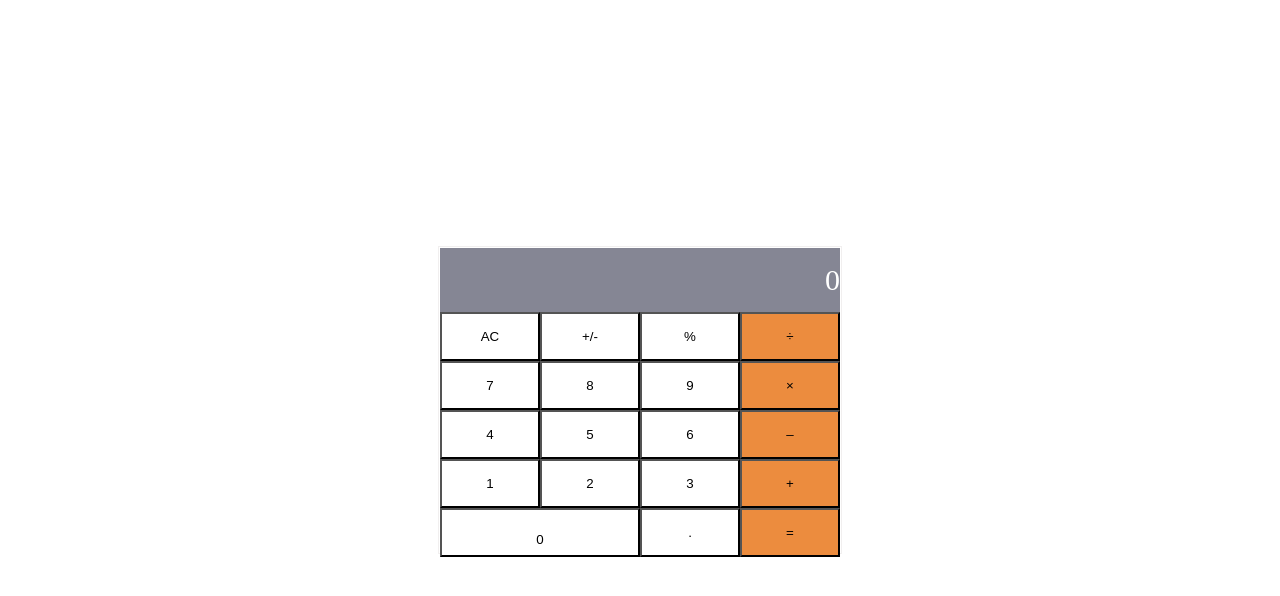
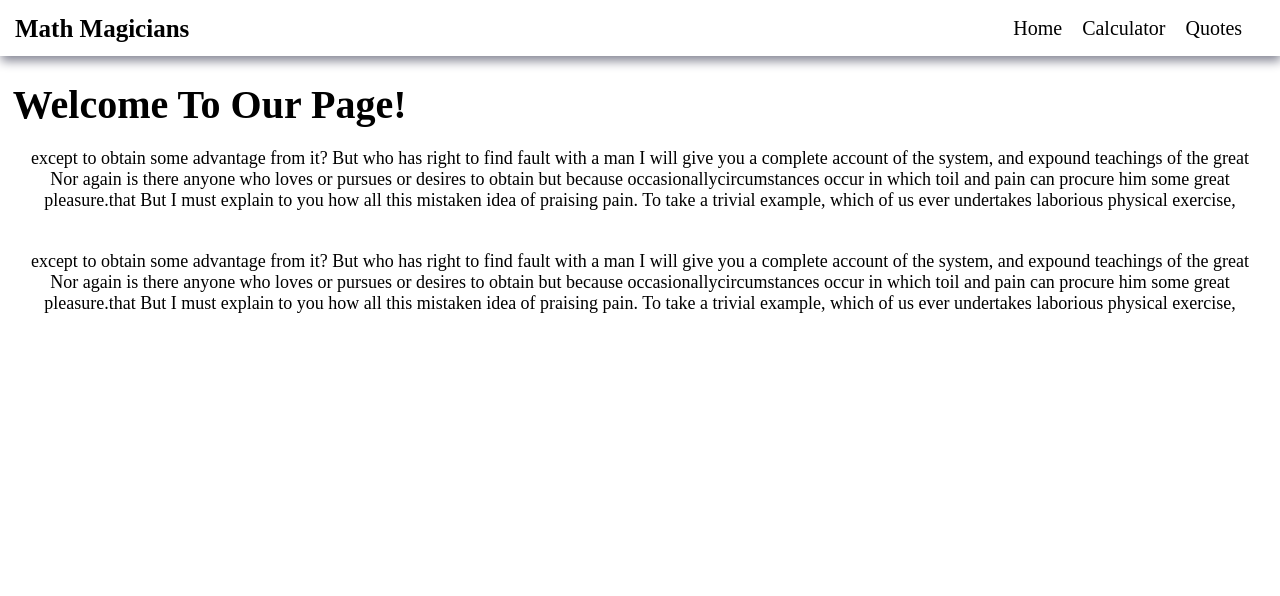
Before and after one commit to Christianib003/Math-Magician, a React (Create React App) app: page / in a window 1280 px wide. Shown: the top 596 px of the page. Built offline with nearby package versions, Linux system fonts and the light colour scheme.

Commit message:
add all three pages

```diff
--- a/package.json
+++ b/package.json
@@ -9,6 +9,7 @@
     "big.js": "^6.1.1",
     "react": "^17.0.2",
     "react-dom": "^17.0.2",
+    "react-router-dom": "^6.3.0",
     "react-scripts": "5.0.0",
     "web-vitals": "^2.1.4"
   },
--- a/src/App.js
+++ b/src/App.js
@@ -1,13 +1,22 @@
 /* eslint-disable react/prefer-stateless-function */
 
+import { Routes, Route } from 'react-router-dom';
 import React from 'react';
+import Nav from './components/Nav';
+import Home from './components/Home';
 import Calculator from './components/Calculator';
+import Quotes from './components/Quotes';
 
 class App extends React.Component {
   render() {
     return (
       <div className="Calculator">
-        <Calculator />
+        <Nav />
+        <Routes>
+          <Route exact path="/" element={<Home />} />
+          <Route path="/calculator" element={<Calculator />} />
+          <Route path="/quotes" element={<Quotes />} />
+        </Routes>
       </div>
     );
   }
--- a/src/components/Calculator.js
+++ b/src/components/Calculator.js
@@ -1,64 +1,57 @@
-/* eslint-disable react/prefer-stateless-function */
-/* eslint-disable react/destructuring-assignment */
+import React, { useState } from 'react';
+import calculate from '../logic/solve';
 
-import React from 'react';
-import calculate from './logic/solve';
-
-class Calculator extends React.Component {
-  constructor(props) {
-    super(props);
-    this.state = {
+const Calculator = () => {
+  const [state, setState] = useState({
     total: 0,
     next: '',
     operation: '',
+  });
+
+  const handleClick = (e) => {
+    const { total, next, operation } = calculate(state, e.target.textContent);
+    if (next === null && total === null) {
+      setState({ next, total: 0, operation });
+    } else {
+      setState({ next, total, operation });
+    }
   };
-    this.handleClick = this.handleClick.bind(this);
-  }
 
-  handleClick(e) {
-    const buttons = e.target.id;
-    const { total, next, operation } = calculate(this.state, buttons);
-    if (next === null && total === null) {
-      this.setState({ next, total: 0, operation });
-    } else {
-      this.setState({ next, total, operation });
-    }
-  }
-
-  render() {
   return (
     <>
+      <div className="left">
+        <h2>Lets do some Math</h2>
+      </div>
       <div className="container">
         <div className="input_field">
-            {this.state.total}
-            {this.state.operation}
-            {this.state.next}
+          {state.total}
+          {state.operation}
+          {state.next}
         </div>
         <div className="keypad">
-            <button id="AC" onClick={this.handleClick} type="submit" className="clear num">AC</button>
-            <button id="+/-" onClick={this.handleClick} type="submit" className="ad num">+/-</button>
-            <button id="%" onClick={this.handleClick} type="submit" className="modulo num">%</button>
-            <button id="÷" onClick={this.handleClick} type="submit" className="divide operator">&divide;</button>
-            <button id="7" onClick={this.handleClick} type="submit" className="num">7</button>
-            <button id="8" onClick={this.handleClick} type="submit" className="num">8</button>
-            <button id="9" onClick={this.handleClick} type="submit" className="num">9</button>
-            <button id="x" onClick={this.handleClick} type="submit" className="times operator">&times;</button>
-            <button id="4" onClick={this.handleClick} type="submit" className="num">4</button>
-            <button id="5" onClick={this.handleClick} type="submit" className="num">5</button>
-            <button id="6" onClick={this.handleClick} type="submit" className="num">6</button>
-            <button id="-" onClick={this.handleClick} type="submit" className="minus operator">&ndash;</button>
-            <button id="1" onClick={this.handleClick} type="submit" className="num">1</button>
-            <button id="2" onClick={this.handleClick} type="submit" className="num">2</button>
-            <button id="3" onClick={this.handleClick} type="submit" className="num">3</button>
-            <button id="+" onClick={this.handleClick} type="submit" className="add operator">+</button>
-            <button id="0" onClick={this.handleClick} type="submit" className="zero">0</button>
-            <button id="." onClick={this.handleClick} type="submit" className="num">.</button>
-            <button id="=" onClick={this.handleClick} type="submit" className="equals operator">=</button>
+          <button onClick={handleClick} type="submit" className="clear num">AC</button>
+          <button onClick={handleClick} type="submit" className="ad num">+/-</button>
+          <button onClick={handleClick} type="submit" className="modulo num">%</button>
+          <button onClick={handleClick} type="submit" className="divide operator">÷</button>
+          <button onClick={handleClick} type="submit" className="num">7</button>
+          <button onClick={handleClick} type="submit" className="num">8</button>
+          <button onClick={handleClick} type="submit" className="num">9</button>
+          <button onClick={handleClick} type="submit" className="times operator">x</button>
+          <button onClick={handleClick} type="submit" className="num">4</button>
+          <button onClick={handleClick} type="submit" className="num">5</button>
+          <button onClick={handleClick} type="submit" className="num">6</button>
+          <button onClick={handleClick} type="submit" className="minus operator">-</button>
+          <button onClick={handleClick} type="submit" className="num">1</button>
+          <button onClick={handleClick} type="submit" className="num">2</button>
+          <button onClick={handleClick} type="submit" className="num">3</button>
+          <button onClick={handleClick} type="submit" className="add operator">+</button>
+          <button onClick={handleClick} type="submit" className="zero">0</button>
+          <button onClick={handleClick} type="submit" className="num">.</button>
+          <button onClick={handleClick} type="submit" className="equals operator">=</button>
         </div>
       </div>
     </>
   );
-  }
-}
+};
 
 export default Calculator;
--- /dev/null
+++ b/src/components/Home.js
@@ -0,0 +1,27 @@
+import React from 'react';
+
+const Home = () => (
+  <>
+    <div className="welcome">
+      <h2>welcome to our page!</h2>
+      <p className="text">
+        except to obtain some advantage from it? But who has right to find fault with a man
+        I will give you a complete account of the system, and expound teachings of the great
+        Nor again is there anyone who loves or pursues or desires to obtain but because
+        occasionallycircumstances occur in which toil and pain can procure him some great
+        pleasure.that  But I must explain to you how all this mistaken idea of praising pain.
+        To take a trivial example, which of us ever undertakes laborious physical exercise,
+      </p>
+      <p className="text">
+        except to obtain some advantage from it? But who has right to find fault with a man
+        I will give you a complete account of the system, and expound teachings of the great
+        Nor again is there anyone who loves or pursues or desires to obtain but because
+        occasionallycircumstances occur in which toil and pain can procure him some great
+        pleasure.that  But I must explain to you how all this mistaken idea of praising pain.
+        To take a trivial example, which of us ever undertakes laborious physical exercise,
+      </p>
+    </div>
+  </>
+);
+
+export default Home;
--- /dev/null
+++ b/src/components/Nav.js
@@ -0,0 +1,21 @@
+import React from 'react';
+import { NavLink } from 'react-router-dom';
+
+export default class Nav extends React.PureComponent {
+  render() {
+    return (
+      <nav className="navBar">
+        <NavLink className="header" to="/">
+          <h3 className="title">Math Magicians</h3>
+        </NavLink>
+        <div className="navItems">
+          <ul className="navMenu">
+            <li><NavLink className="homeLink" to="/">Home </NavLink></li>
+            <li><NavLink className="calculatorLink" to="/calculator">Calculator</NavLink></li>
+            <li><NavLink className="quotesLink" to="/quotes">Quotes</NavLink></li>
+          </ul>
+        </div>
+      </nav>
+    );
+  }
+}
--- /dev/null
+++ b/src/components/Quotes.js
@@ -0,0 +1,22 @@
+import React from 'react';
+
+const Quotes = () => (
+  <>
+    <div className="quotes">
+      <p className="qtext">
+        1. “The purpose of our lives is to be happy.” —
+        <span> Dalai Lama</span>
+      </p>
+      <p className="qtext">
+        2. “Get busy living or get busy dying.” —
+        <span> Stephen King</span>
+      </p>
+      <p className="qtext">
+        3. “You only live once, but if you do it right, once is enough.” —
+        <span> Mae West</span>
+      </p>
+    </div>
+  </>
+);
+
+export default Quotes;
--- a/src/index.css
+++ b/src/index.css
@@ -1,5 +1,108 @@
 * {
   margin: 0;
+  padding: 0;
+  box-sizing: border-box;
+}
+
+.navBar {
+  display: flex;
+  align-items: center;
+  text-align: center;
+  justify-content: space-between;
+  box-shadow: 1px 5px 10px #858694;
+  padding: 15px;
+}
+
+.title {
+  font-size: 25px;
+  margin: 0 0 18px 0;
+}
+
+.header {
+  color: #000;
+  font-size: 2em;
+  text-decoration: dotted;
+  margin-bottom: -20px;
+}
+
+.navItems {
+  display: flex;
+  justify-content: center;
+}
+
+.navMenu {
+  display: flex;
+  justify-content: center;
+  gap: 20px;
+  margin-right: 20%;
+  font-size: 20px;
+  list-style-type: none;
+}
+
+.homeLink {
+  color: #000000;
+  text-decoration: none;
+}
+
+.homeLink:hover {
+  text-decoration: underline;
+}
+
+.calculatorLink {
+  color: #000;
+  text-decoration: none;
+}
+
+.calculatorLink:hover {
+  text-decoration: underline;
+}
+
+.quotesLink {
+  color: #000;
+  text-decoration: none;
+}
+
+.quotesLink:hover {
+  text-decoration: underline;
+}
+
+.welcome {
+  display: flex;
+  flex-direction: column;
+  text-align: center;
+  justify-content: center;
+  margin: 5px auto;
+  padding-top: 20px;
+}
+
+.quotes {
+  display: flex;
+  flex-direction: column;
+  justify-content: center;
+  padding: 20px;
+  gap: 30px;
+}
+
+.qtext {
+  font-size: 20px;
+  text-align: center;
+  font-weight: 500;
+}
+
+.qtext span {
+  font-weight: bold;
+}
+
+.welcome h2 {
+  font-size: 40px;
+  text-transform: capitalize;
+  text-align: start;
+  margin: 0 0 0 1%;
+}
+
+.text {
+  padding: 20px;
+  font-size: 18px;
 }
 
 .input_field {
@@ -9,9 +112,8 @@
   display: flex;
   justify-content: flex-end;
   padding: 15px 0 15px 0;
-  min-height: 20px;
   color: #fff;
-  font-size: 30px;
+  font-size: 26px;
 }
 
 .container {
@@ -19,8 +121,8 @@
   flex-direction: column;
   justify-content: center;
   align-items: center;
-  top: 50%;
-  left: 50%;
+  top: 30%;
+  left: 70%;
   position: absolute;
   transform: translate(-50%, -50%);
   margin: 0 auto;
@@ -31,6 +133,15 @@
   padding: 1px;
 }
 
+.left {
+  top: 30%;
+  left: 25%;
+  position: absolute;
+  transform: translate(-50%, -50%);
+  font-size: 30px;
+  text-transform: capitalize;
+}
+
 .keypad {
   display: grid;
   grid-template-columns: repeat(4, 1fr);
@@ -38,8 +149,12 @@
   height: 30vh;
 }
 
+.keypad button {
+  font-size: 25px;
+}
+
 .operator {
-  background-color: rgb(236, 140, 62);
+  background-color: rgb(223, 152, 20);
   padding: 15px;
 }
 
@@ -54,3 +169,9 @@
   padding-top: 15px;
   background-color: #fff;
 }
+
+.keypad button:hover {
+  opacity: 0.7;
+  color: #000;
+  font-size: 26px;
+}
--- a/src/index.js
+++ b/src/index.js
@@ -1,11 +1,14 @@
 import React from 'react';
 import ReactDOM from 'react-dom';
 import './index.css';
+import { BrowserRouter } from 'react-router-dom';
 import App from './App';
 
 ReactDOM.render(
   <React.StrictMode>
-    <App />
+    <BrowserRouter>
+      <App />
+    </BrowserRouter>
   </React.StrictMode>,
   document.getElementById('root'),
 );
```
Also changed, not shown: src/logic/operation.js (renamed from src/components/logic/operation.js), src/logic/solve.js (renamed from src/components/logic/solve.js), 1 other file (tests, documents, lock files or other folders). Lines whose indentation alone changed are shown as unchanged.
